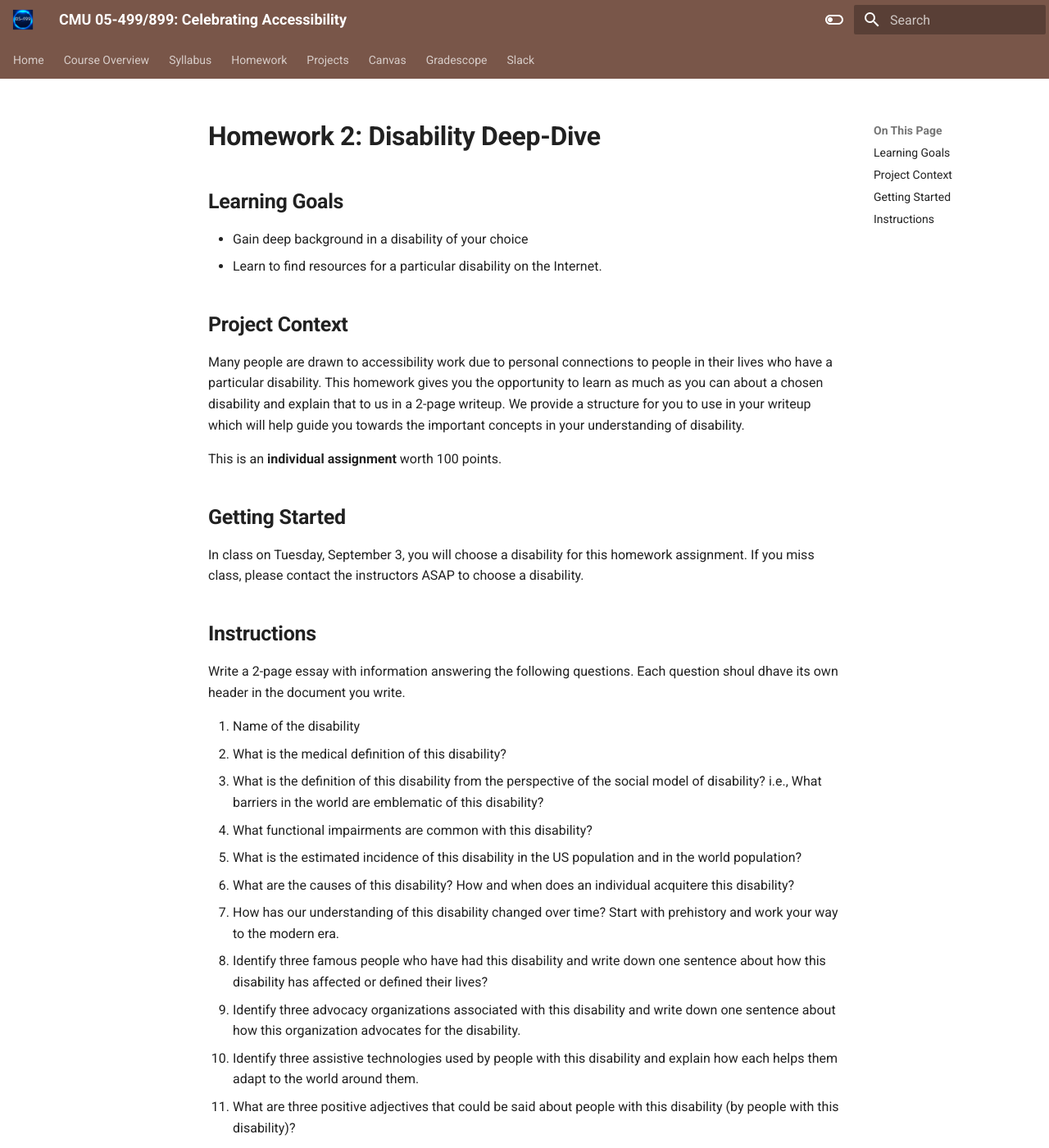
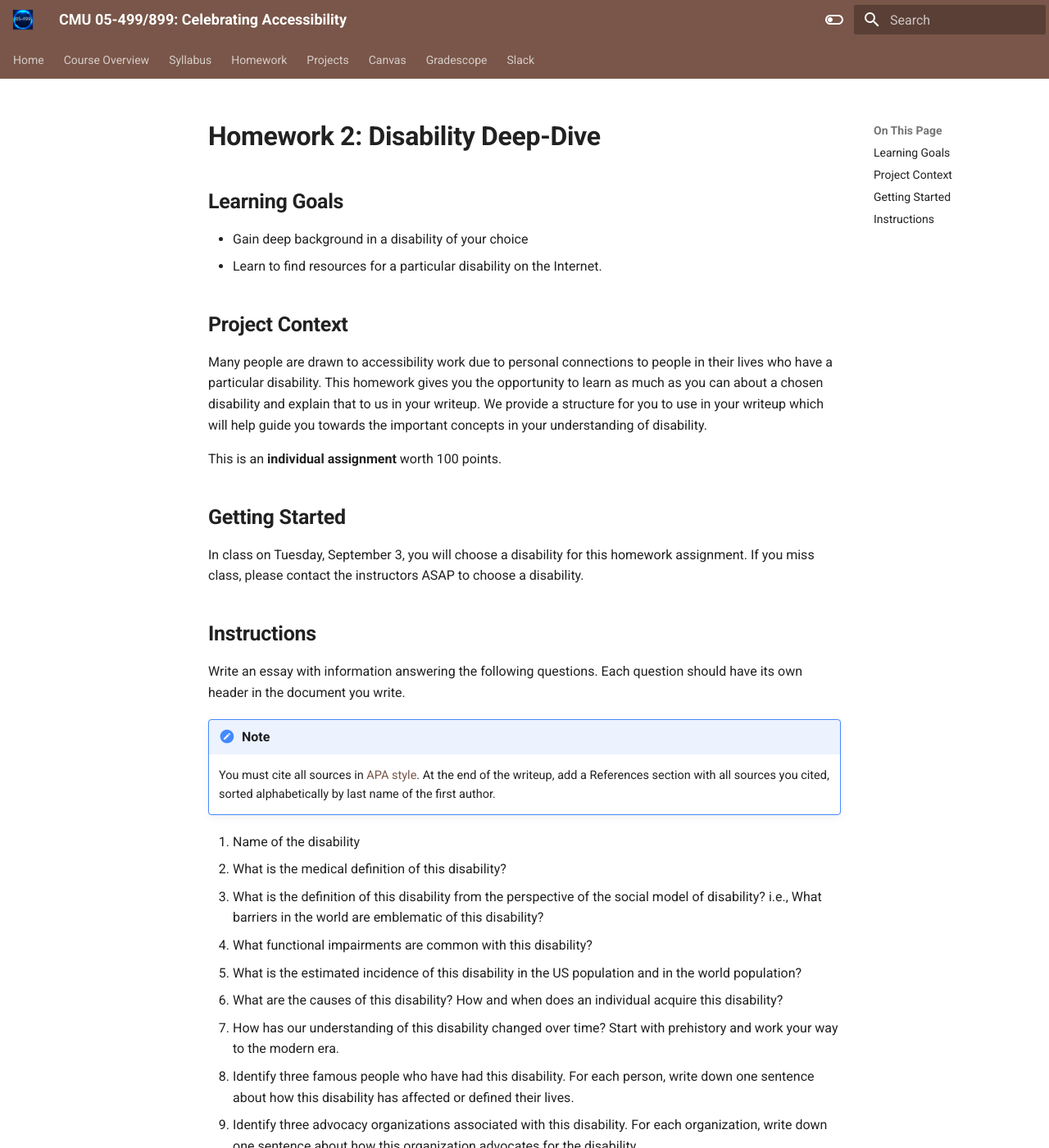
Before and after one commit to cmu-05-499/cmu-05-499.github.io, an MkDocs documentation site: the page built from docs/homework/HW2/index.md, in a window 1280 px wide and 1400 px high. Shown: the whole window at 82% size. Built offline with MkDocs 1.6.1 and Material for MkDocs 9.7.7, drawn with Linux system fonts in a browser that asks for light colours; some of the changed text lies outside the part shown.

Commit message:
Updated HW2 with information about citations.

```diff
--- a/docs/homework/HW2/index.md
+++ b/docs/homework/HW2/index.md
@@ -8,7 +8,7 @@
 ## Project Context
 
 Many people are drawn to accessibility work due to personal connections to people in their lives who have a particular disability. This homework gives you the opportunity to learn as much as you can
-about a chosen disability and explain that to us in a 2-page writeup. We provide a structure for you to use in your writeup which will help guide you towards the important concepts in your understanding of disability.
+about a chosen disability and explain that to us in your writeup. We provide a structure for you to use in your writeup which will help guide you towards the important concepts in your understanding of disability.
 
 This is an **individual assignment** worth 100 points.
 
@@ -18,23 +18,28 @@ In class on Tuesday, September 3, you will choose a disability for this homework
 
 ## Instructions
 
-Write a 2-page essay with information answering the following questions. Each question shoul dhave its own header in the document you write.
+Write an essay with information answering the following questions. Each question should have its own header in the document you write.
+
+!!! note
+
+    You must cite all sources in [APA style](https://pitt.libguides.com/citationhelp/apa7). At the end of the writeup, add a References section with all sources you cited, sorted alphabetically by last name of the first author.
+
 
 1. Name of the disability
 1. What is the medical definition of this disability?
 1. What is the definition of this disability from the perspective of the social model of disability? i.e., What barriers in the world are emblematic of this disability?
 1. What functional impairments are common with this disability?
 1. What is the estimated incidence of this disability in the US population and in the world population?
-1. What are the causes of this disability? How and when does an individual acquitere this disability?
+1. What are the causes of this disability? How and when does an individual acquire this disability?
 1. How has our understanding of this disability changed over time? Start with prehistory and work your way to the modern era.
-1. Identify three famous people who have had this disability and write down one sentence about how this disability has affected or defined their lives?
-1. Identify three advocacy organizations associated with this disability and write down one sentence about how this organization advocates for the disability.
+1. Identify three famous people who have had this disability. For each person, write down one sentence about how this disability has affected or defined their lives.
+1. Identify three advocacy organizations associated with this disability. For each organization, write down one sentence about how this organization advocates for the disability.
 1. Identify three assistive technologies used by people with this disability and explain how each helps them adapt to the world around them.
 1. What are three positive adjectives that could be said about people with this disability (by people with this disability)?
 1. What are three negative adjectives that could be said about people with this disability (by people with this disability)?
-1. How is this disability integrated into culture? Choose any community you like for defining the culture (e.g., USA, CMU, Pennsylvania, the software industry, sports fans, etc.)
+1. How are people with disability treated in our culture? Choose any community you like for defining the culture (e.g., USA, CMU, Pennsylvania, the software industry, sports, religions, etc.)
 1. Why did you pick this disability for the homework assignment?
 
 # Deliverables
 
-A 2-page essay turned into Gradescope by Wednesday, September 11, 11:59pm ET.
+A PDF writeup turned in to Gradescope by Wednesday, September 11, 11:59pm ET.
```
